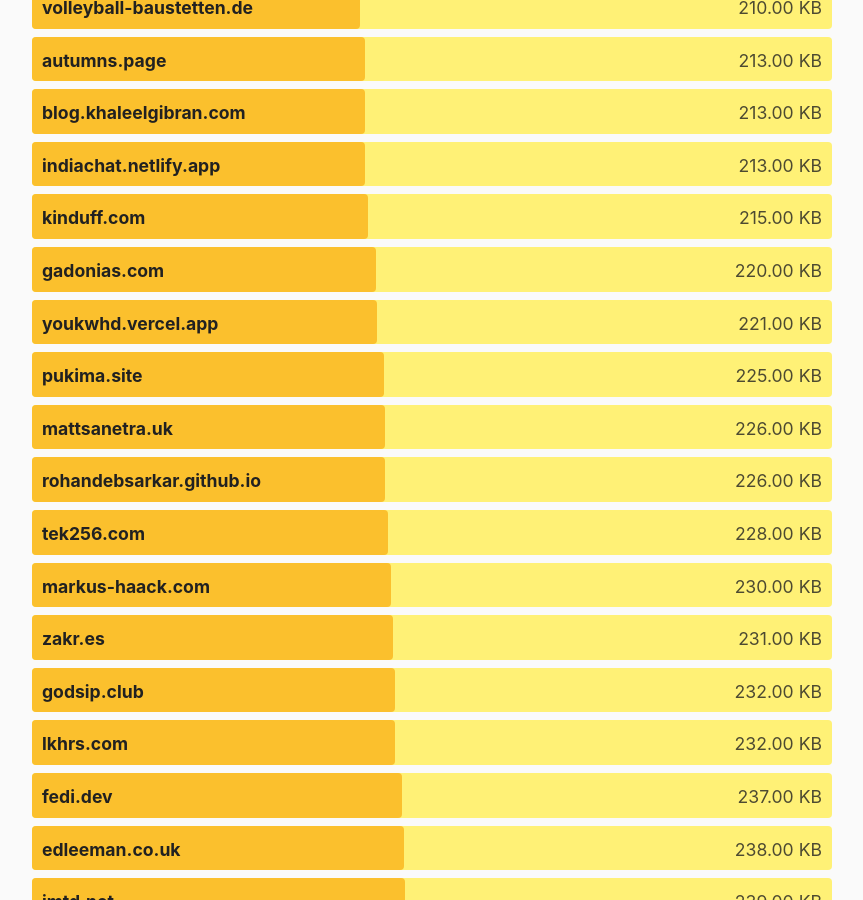
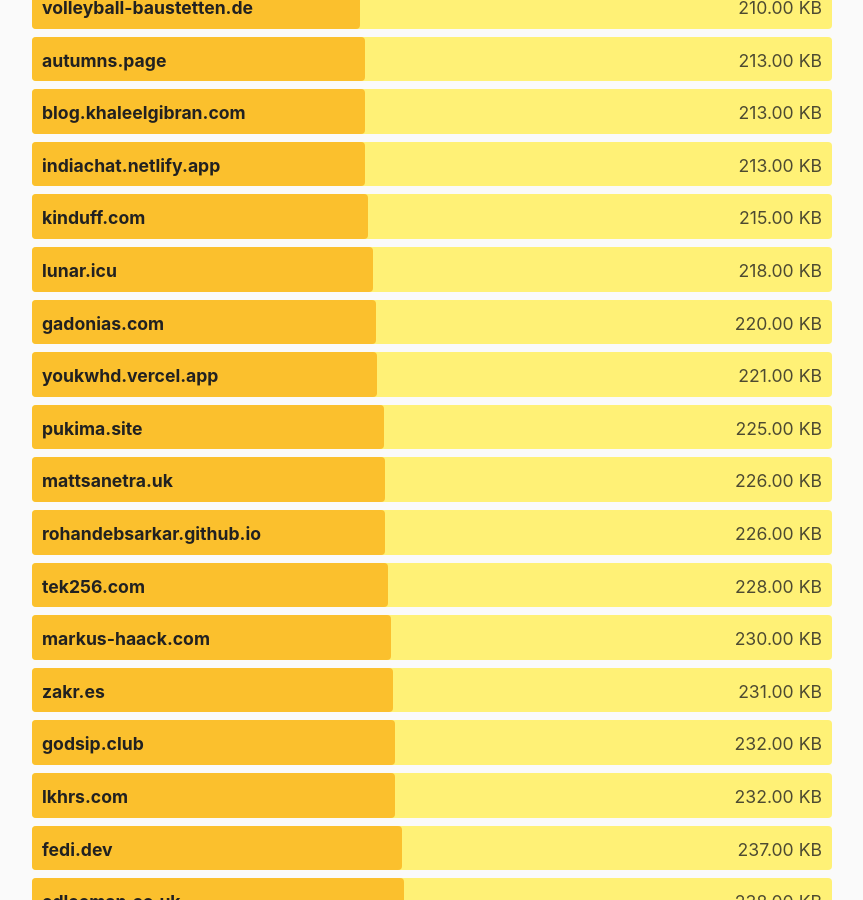
Before and after one commit to kevquirk/512kb.club, a Jekyll site: the page built from index.md, in a window 1280 px wide and 900 px high, scrolled down 26785 px. Shown: the whole window, without its empty margins (208-1071 px from the left). Built offline with Jekyll 4.4.1, drawn with Linux system fonts in a browser that asks for light colours.

Commit message:
Added lunar.icu

```diff
--- a/_data/sites.yml
+++ b/_data/sites.yml
@@ -3112,3 +3112,8 @@
   url: https://zwbetz.com/
   size: 67.8
   last_checked: 2022-07-20
+
+- domain: lunar.icu
+  url: https://lunar.icu/
+  size: 218
+  last_checked: 2023-07-13 (YYYY-MM-DD)
```
